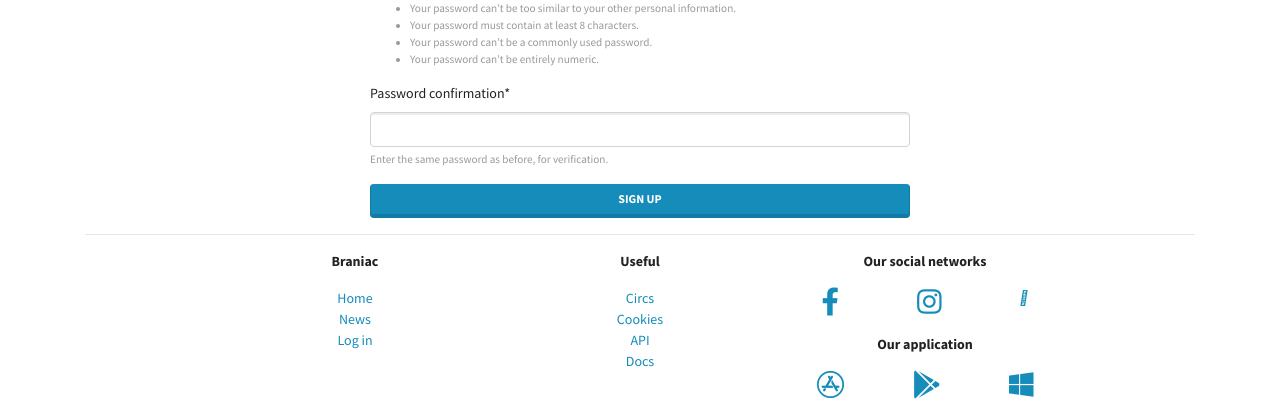
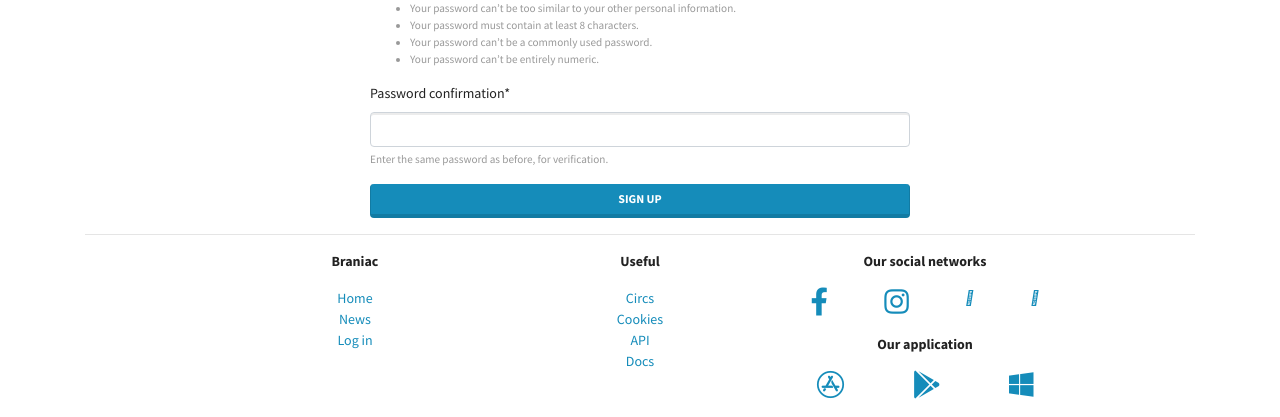
Before and after one commit to AlexandReznik/deploy_LP, a Django app: page /authapp/register/ in a window 1280 px wide. Shown: the part 664-1081 px from the top of the page. Run offline with Django 4.2, Linux system fonts and the light colour scheme; some libraries are stand-ins or nearby versions.

Commit message:
Add link in footer

```diff
--- a/mainapp/templates/mainapp/base.html
+++ b/mainapp/templates/mainapp/base.html
@@ -85,6 +85,7 @@
                     <div><a href="https://www.facebook.com/profile.php?id=100082245880996" target="_blank"><i class="fab fa-facebook-f fa-2x"></i></a></div>
                     <div><a href="https://instagram.com/_verysour_?igshid=MTI1ZDU5ODQ3Yw==" target="_blank"><i class="fab fa-instagram fa-2x"></i></a></div>
                     <div><a href="https://t.me/alexandrreznikkk" target="_blank"><i class="fa-brands fa-telegram" style="color: #158cba;"></i></a></div>
+                    <div><a href="https://www.linkedin.com/in/oleksandr-reznik-9b2944249/" target="_blank"><i class="fa-brands fa-linkedin-in" style="color: #158cba;"></i></a></div>
                 </div>
                 </p>
                 <p>
```
